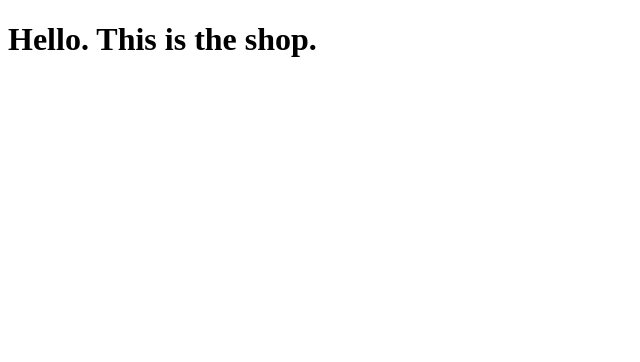
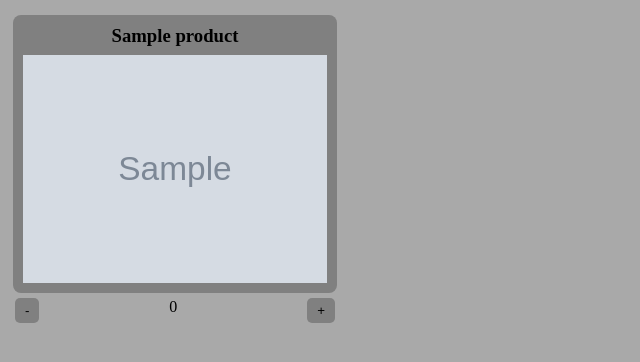
Before and after one commit to iBrayan13/Ecommerce-BOT, a Flask app: template templates/index.html in a window 1280 px wide. Shown: the top 362 px of the page, without its empty margins (0-640 px from the left). Run offline with Flask 3, Linux system fonts and the light colour scheme; the template is opened without the code that fills it: most values are stand-ins (such as "Sample title", 1, 10 or a date in 2020); grey boxes marked "Sample" are stand-in pictures; some libraries are stand-ins or nearby versions.

Commit message:
Setting products shown on jinja

```diff
--- a/main.py
+++ b/main.py
@@ -3,9 +3,8 @@ from decouple import config
 
 from src.commands.BasicCommands import start, menu_actions, web_app_data
 
+bot = Application.builder().token(config("API_KEY")).build()
 def main():
-    bot = Application.builder().token(config("API_KEY")).build()
-
     bot.add_handler(CommandHandler('start', start))
     bot.add_handler(MessageHandler(filters.StatusUpdate.WEB_APP_DATA, web_app_data))
     bot.add_handler(CallbackQueryHandler(menu_actions))
--- /dev/null
+++ b/static/main.js
@@ -0,0 +1,14 @@
+const params = new Proxy(new URLSearchParams(window.location.search), {
+    get: (searchParams, prop) => searchParams.get(prop)
+});
+let chat_id = params.chat_id
+let username = params.username
+
+Telegram.WebApp.ready();
+Telegram.WebApp.MainButton.setText('CHECKOUT').show().onClick(function () {
+    const data = JSON.stringify({chat_id: chat_id, username: username});
+    Telegram.WebApp.sendData(data);
+    Telegram.WebApp.close();
+});
+
+Telegram.WebApp.expand();
--- /dev/null
+++ b/static/style.css
@@ -0,0 +1,41 @@
+* {
+    padding: 0;
+    margin: 0;
+}
+
+body {
+    background-color: darkgray;
+}
+
+.product-container {
+    float: left;
+    width: 25%;
+    display: flex;
+    flex-direction: column;
+    align-items: center;
+    gap: 5px;
+    margin: 15px;
+}
+.product {
+    padding: 10px;
+    background-color: gray;
+    border-radius: 8px;
+    width: 95%;
+    display: flex;
+    flex-direction: column;
+    align-items: center;
+    gap: 8px;
+}
+.amount-container {
+    display: flex;
+    flex-direction: row;
+    justify-content: space-between;
+    width: 100%;
+}
+.amount-container button {
+    padding: 5px 10px;
+    background-color: gray;
+    border-radius: 5px;
+    border: 0;
+    cursor: pointer;
+}
--- a/templates/index.html
+++ b/templates/index.html
@@ -1,11 +1,63 @@
 <!DOCTYPE html>
 <html lang="en">
+
 <head>
     <meta charset="UTF-8">
     <meta name="viewport" content="width=device-width, initial-scale=1.0">
+    <script src="https://telegram.org/js/telegram-web-app.js"></script>
+    <script src="https://cdn.jsdelivr.net/npm/@jaames/iro@5"></script>
+    <script src="https://unpkg.com/rxjs@^7/dist/bundles/rxjs.umd.min.js"></script>
+    <script type="text/javascript" src="../static/main.js"></script>
+    <link rel="stylesheet" href="../static/style.css">
     <title>Ecommerce BOT</title>
 </head>
+
 <body>
-    <h1>Hello. This is the shop.</h1>
+    <!-- SETTING AND DISPLAYING ALL THE AVAILABLE PRODUCTS -->
+    <div class="products-container" style="width: auto;">
+        {% for product in products %}
+            {% if product.stock > 0 %}
+
+            <div class="product-container">
+                <div class="product">
+                    <h3>{{ product.name }}</h3>
+                    <img style="width: 100%;" src="{{ product.img }}" />
+                </div>
+                <div class="amount-container">
+                    <button class="minusAmount-{{ product.id }}">-</button>
+                    <p class="amountOrder-{{ product.id }}">0</p>
+                    <button class="plusAmount-{{ product.id }}">+</button>
+                </div>
+            </div>
+
+            <script>
+                const amount{{ product.id }} = document.querySelector('.amountOrder-{{ product.id }}');
+                const amountShown{{ product.id }} = new rxjs.Subject();
+                amountShown{{ product.id }}.subscribe(number => {
+                    amount{{ product.id }}.textContent = number;
+                });
+
+                const plusAmount{{ product.id }} = document.querySelector('.plusAmount-{{ product.id }}');
+                plusAmount{{ product.id }}.addEventListener('click', () => {
+                    console.log("click plus")
+                    if(parseInt(amount{{ product.id }}.textContent) < {{product.stock }}){
+                        amountShown{{ product.id }}.next(parseInt(amount{{ product.id }}.textContent) + 1)
+                    }
+                });
+
+                const minusAmount{{ product.id }} = document.querySelector('.minusAmount-{{ product.id }}');
+                minusAmount{{ product.id }}.addEventListener('click', () => {
+                    console.log("click minus")
+                    if (parseInt(amount{{ product.id }}.textContent) > 0){
+                        amountShown{{ product.id }}.next(parseInt(amount{{ product.id }}.textContent) - 1)
+                    }
+                });
+            </script>
+
+            {% endif %}
+        {% endfor %}
+    </div>
+
 </body>
+
 </html>
--- a/webapp.py
+++ b/webapp.py
@@ -1,10 +1,28 @@
-from flask import Flask, render_template
+from flask import Flask, request, render_template
+from src.models.products import Product
+from decouple import config
+from requests import api
 
 app = Flask(__name__)
 
-@app.route("/")
-def index():
-    return render_template("index.html")
+@app.route("/shop", methods=["GET", "POST"])
+def shop():
+    products_modeled = []
+    for i in range(1, 21):
+        products_modeled.append(Product(
+            id= i,
+            name= f"product-{i}",
+            img= "https://exclusiveshopperu.com/wp-content/uploads/nike-sb-dunk-low-travis-scott-2.jpg",
+            price= 7.5,
+            stock= 35
+        ))
+    """
+    if request.method == "POST":
+        url = f'https://api.telegram.org/bot{config("API_KEY")}/sendMessage'
+        params = {'chat_id': request.args.get('chat_id'), 'text': request.form.get("txt")}
+        api.post(url, data=params)
+    """
+    return render_template("index.html", products= products_modeled)
 
 if __name__ == "__main__":
     app.run(debug= True, port=5000)
```
Also changed, not shown: src/commands/BasicCommands.py (+11 -6 lines), src/models/products.py (added, +7 -0 lines), products.db (added).
